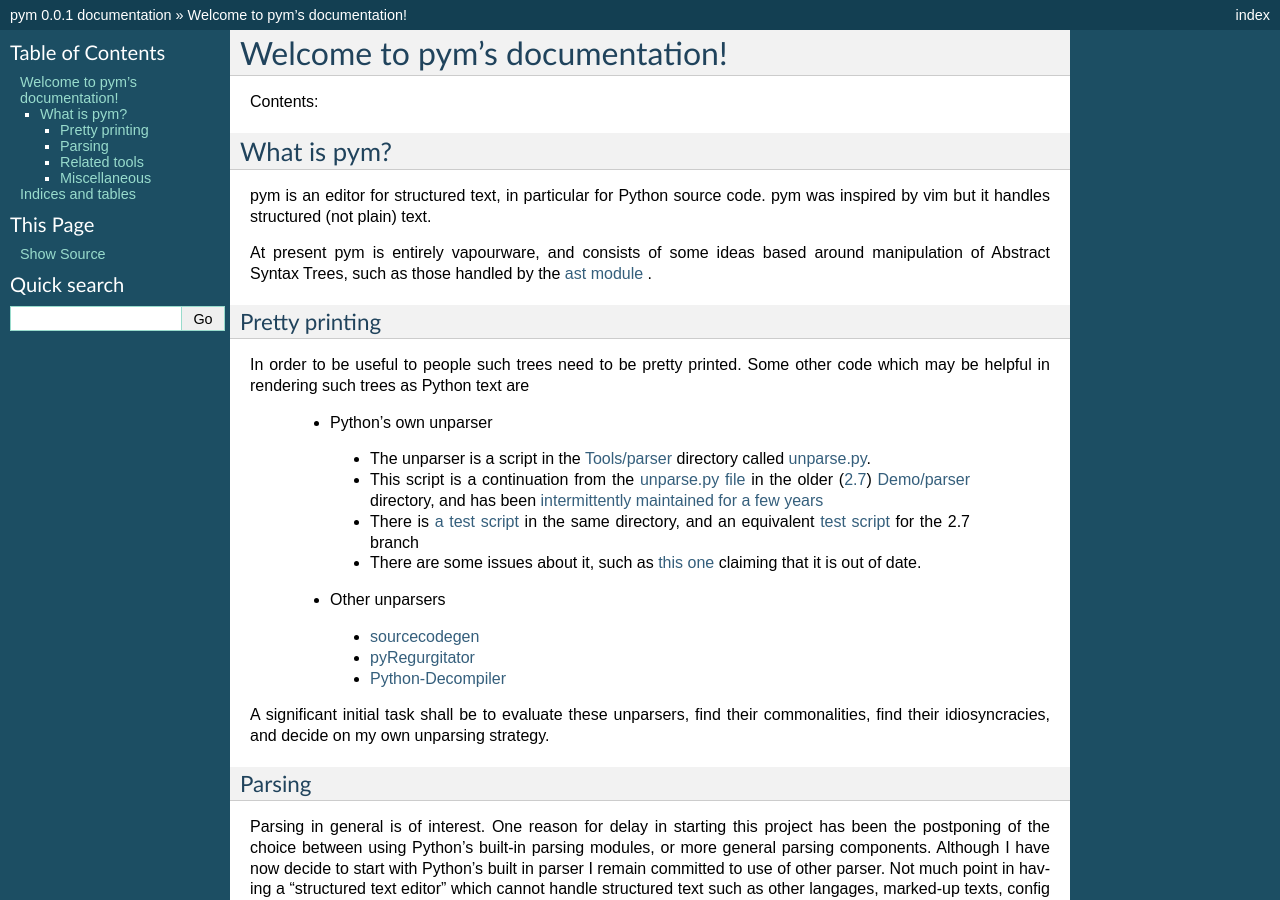
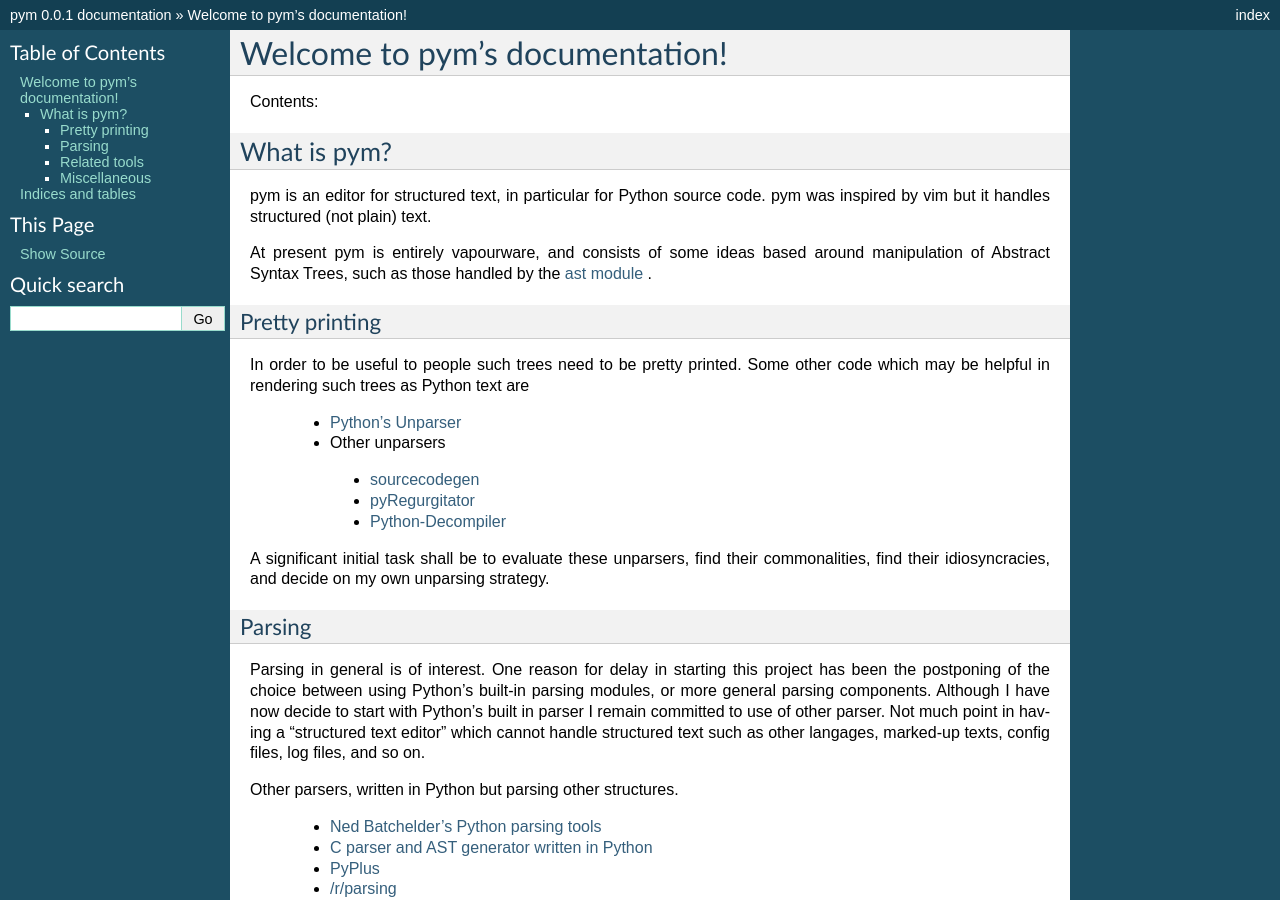
Before and after one commit to jalanb/pym, a Sphinx documentation site: the page built from docs/index.rst, in a window 1280 px wide and 900 px high. Built offline with Sphinx 7.4.7, drawn with Linux system fonts in a browser that asks for light colours; formulas are drawn with MathJax 3.

Commit message:
Move info about Python's unparser to its own page

```diff
--- a/docs/index.rst
+++ b/docs/index.rst
@@ -12,7 +12,8 @@ Contents:
    :maxdepth: 2
 
 What is pym?
------------
+------------
+
 pym is an editor for structured text, in particular for Python source code. pym was inspired by vim but it handles structured (not plain) text.
 
 At present pym is entirely vapourware, and consists of some ideas based around manipulation of Abstract Syntax Trees, such as those handled by the `ast module <http://docs.python.org/2/library/ast.html?highlight=ast>`_ .
@@ -22,12 +23,7 @@ Pretty printing
 
 In order to be useful to people such trees need to be pretty printed. Some other code which may be helpful in rendering such trees as Python text are
 
- * Python's own unparser
-
-  * The unparser is a script in the `Tools/parser <http://hg.python.org/cpython/file/3f7d5c235d82/Tools/parser>`_ directory called `unparse.py <http://hg.python.org/cpython/file/3f7d5c235d82/Tools/parser/unparse.py>`_.
-  * This script is a continuation from the `unparse.py file <http://hg.python.org/cpython/file/e36513032265/Demo/parser/unparse.py>`_ in the older (`2.7 <http://www.python.org/download/releases/2.7.3/>`_) `Demo/parser <http://hg.python.org/cpython/file/e36513032265/Demo/parser>`_ directory, and has been `intermittently maintained for a few years <http://hg.python.org/cpython/log/d989c3fc9e28/Demo/parser/unparse.py>`_
-  * There is `a test script <http://hg.python.org/cpython/file/3f7d5c235d82/Tools/parser/test_unparse.py>`_ in the same directory, and an equivalent `test script <http://hg.python.org/cpython/file/e36513032265/Demo/parser/test_unparse.py>`_ for the 2.7 branch
-  * There are some issues about it, such as `this one <http://bugs.python.org/issue14695>`_ claiming that it is out of date.
+ * :ref:`pythons_unparser`
 
  * Other unparsers
 
```
Also changed, not shown: docs/python_unparser.rst (added, +29 -0 lines).
